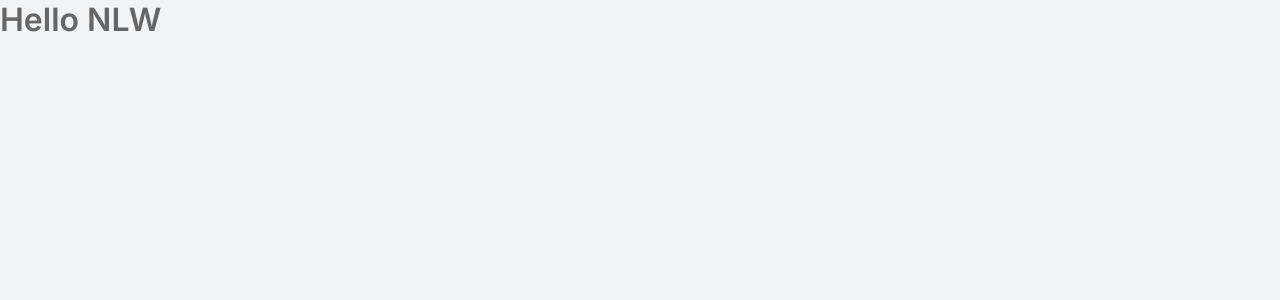
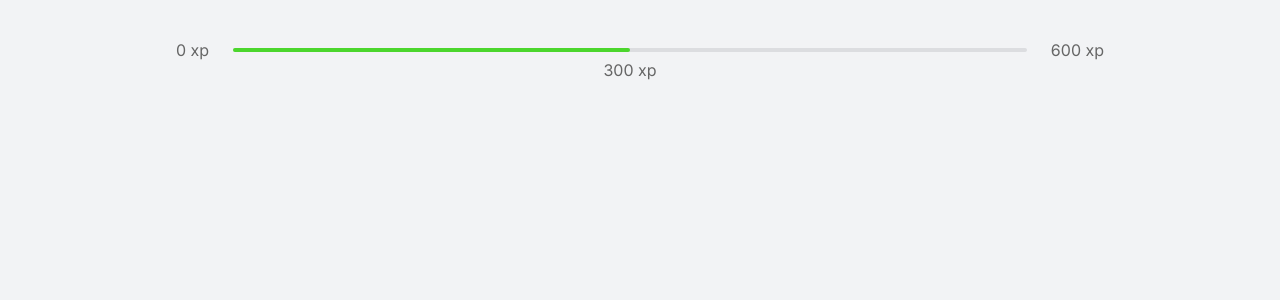
Before and after one commit to johnatanborges/next-level-week-4-react, a React (Create React App) app: page / in a window 1280 px wide. Shown: the top 300 px of the page. Built offline with nearby package versions, Linux system fonts and the light colour scheme.

Commit message:
feat: ExperienceBar component

```diff
--- a/src/App.tsx
+++ b/src/App.tsx
@@ -1,8 +1,11 @@
+import { ExperienceBar } from './components/ExperienceBar';
 import './style/global.css';
 
 function App() {
     return (
-        <h1>Hello NLW</h1>
+        <div className='container'>
+            <ExperienceBar />
+        </div>
     );
 }
 
--- /dev/null
+++ b/src/components/ExperienceBar.tsx
@@ -0,0 +1,15 @@
+export function ExperienceBar() {
+
+    return (
+        <header className="experience-bar">
+            <span>0 xp</span>
+            <div>
+                <div style={{ width: '50%' }} />
+                <span className="current-experience" style={{ left: '50%'}}>
+                    300 xp
+                </span>
+            </div>
+            <span>600 xp</span>
+        </header>
+    );
+}
--- a/src/style/global.css
+++ b/src/style/global.css
@@ -47,3 +47,44 @@
     color: inherit;
     text-decoration: none;
 }
+
+.container {
+    height: 100vh;
+    max-width: 992px;
+    margin: 0 auto;
+    padding: 2.5rem 2rem;
+
+    display: flex;
+    flex-direction: column;
+}
+
+
+.experience-bar {
+    display: flex;
+    align-items: center;
+}
+
+.experience-bar span {
+    font-size: 1rem;
+}
+
+.experience-bar > div {
+    flex: 1;
+    height: 4px;
+    border-radius: 4px;
+    background: var(--gray-line);
+    margin: 0 1.5rem;
+    position: relative;
+}
+
+.experience-bar > div > div {
+    height: 4px;
+    border-radius: 4px;
+    background: var(--green);
+}
+
+span.current-experience {
+    position: absolute;
+    top: 12px;
+    transform: translateX(-50%);
+}
```
